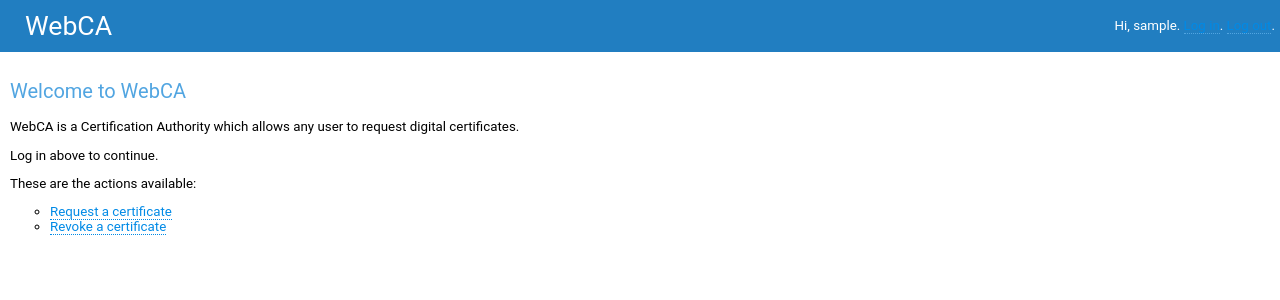
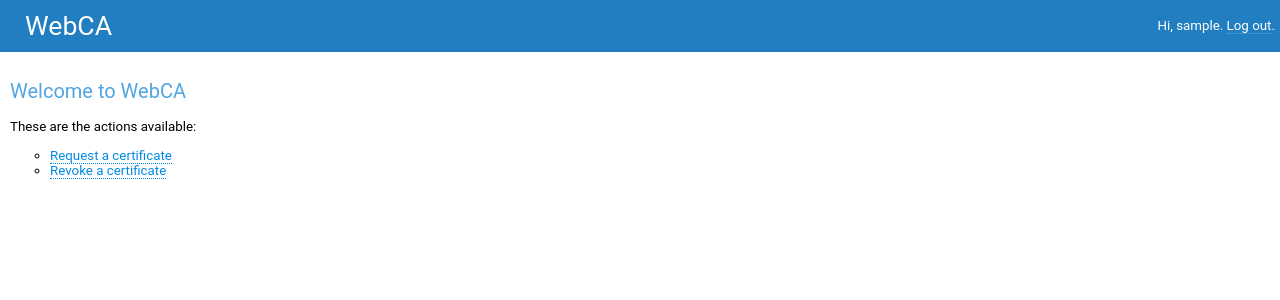
Before and after one commit to jesusfer/webca, a Django app: page / in a window 1280 px wide. Shown: the top 300 px of the page. Run offline with Django 3.2, Linux system fonts and the light colour scheme; the visitor is signed in with stand-in values (Sample User, id 1); data comes from the database, SQL or seed files in the repository; parts of the project's set-up code (start-up, migrations or seed data) failed here and were passed over.

Commit message:
Log out a user

```diff
--- a/webca/webca/web/static/webca/css/base.css
+++ b/webca/webca/web/static/webca/css/base.css
@@ -39,6 +39,9 @@ h1, h2, h3, h4, h5 {
     clear: both;
     display: table;
 }
+#header a {
+    color: white;
+}
 #title {
     /* background-color: lightgreen; */
     margin: 5px 0 5px 20px;
@@ -51,7 +54,6 @@ h1, h2, h3, h4, h5 {
 #title a:hover,
 #title a:focus,
 #title a:visited {
-    color: white;
     text-decoration: unset;
     border: 0;
 }
--- a/webca/webca/web/templates/webca/web/base.html
+++ b/webca/webca/web/templates/webca/web/base.html
@@ -12,9 +12,12 @@
                 <h1 id="title"><a href="{% url 'webca:index' %}">{{ title }}</a></h1>
                 <div id="header_tools">
                 <p>
+                    {% if user.is_authenticated %}
                     Hi, {{ user }}.
+                    <a href="{% url 'webca:logout' %}">Log out</a>.
+                    {% else %}
                     <a href="{% url 'webca:index' %}">Log in</a>.
-                    <a href="{% url 'webca:index' %}">Log out</a>.
+                    {% endif %}
                 </p>
                 {% block header_tools %}
                 {% endblock header_tools %}
--- a/webca/webca/web/templates/webca/web/index.html
+++ b/webca/webca/web/templates/webca/web/index.html
@@ -6,16 +6,15 @@
 
 {% block content %}
 <h2>Welcome to {{ title }}</h2>
-{% comment %} If anonymous {% endcomment %}
-<p>
-WebCA is a Certification Authority which allows any user
-to request digital certificates.
-</p>
-<p>Log in above to continue.</p>
-{% comment %} If authenticated {% endcomment %}
+{% if user.is_authenticated %}
 <p>These are the actions available:</p>
 <ul>
     <li><a href="{% url 'req:index' %}">Request a certificate</a></li>
     <li><a href="{% url 'revoke:index' %}">Revoke a certificate</a></li>
 </ul>
+{% else %}
+<p>WebCA is a Certification Authority which allows any user
+to request digital certificates.</p>
+<p>Log in above to continue.</p>
+{% endif %}
 {% endblock content %}
--- a/webca/webca/web/urls.py
+++ b/webca/webca/web/urls.py
@@ -8,7 +8,7 @@ from django.conf import settings
 from django.conf.urls.static import static
 from django.urls import include, path
 
-from webca.web.views import IndexView, requests, revocation
+from webca.web.views import IndexView, requests, revocation, logout_user
 
 request_patterns = ([
     path('', requests.IndexView.as_view(), name='index'),
@@ -36,6 +36,7 @@ revoke_patterns = ([
 
 app_patterns = ([
     path('', IndexView.as_view(), name='index'),
+    path('auth/logout/', logout_user, name='logout'),
 ], 'webca')
 
 urlpatterns = [
--- a/webca/webca/web/views/__init__.py
+++ b/webca/webca/web/views/__init__.py
@@ -2,10 +2,10 @@
 General view classes.
 """
 
-from django.http import HttpResponse
+from django.http import HttpResponse, HttpResponseRedirect
 from django.views import View
-from django.shortcuts import render
-
+from django.shortcuts import render, reverse
+from django.contrib.auth.views import logout
 
 class WebCAView(View):
     """Class that views should inherit that support minimal context
@@ -27,3 +27,9 @@ class IndexView(WebCAView):
     def get(self, request, *args, **kwargs):
         """Render the welcome page."""
         return render(request, 'webca/web/index.html', self.context)
+
+
+def logout_user(request, *args, **kwargs):
+    """Log a user out."""
+    logout(request)
+    return HttpResponseRedirect(reverse('webca:index'))
```
